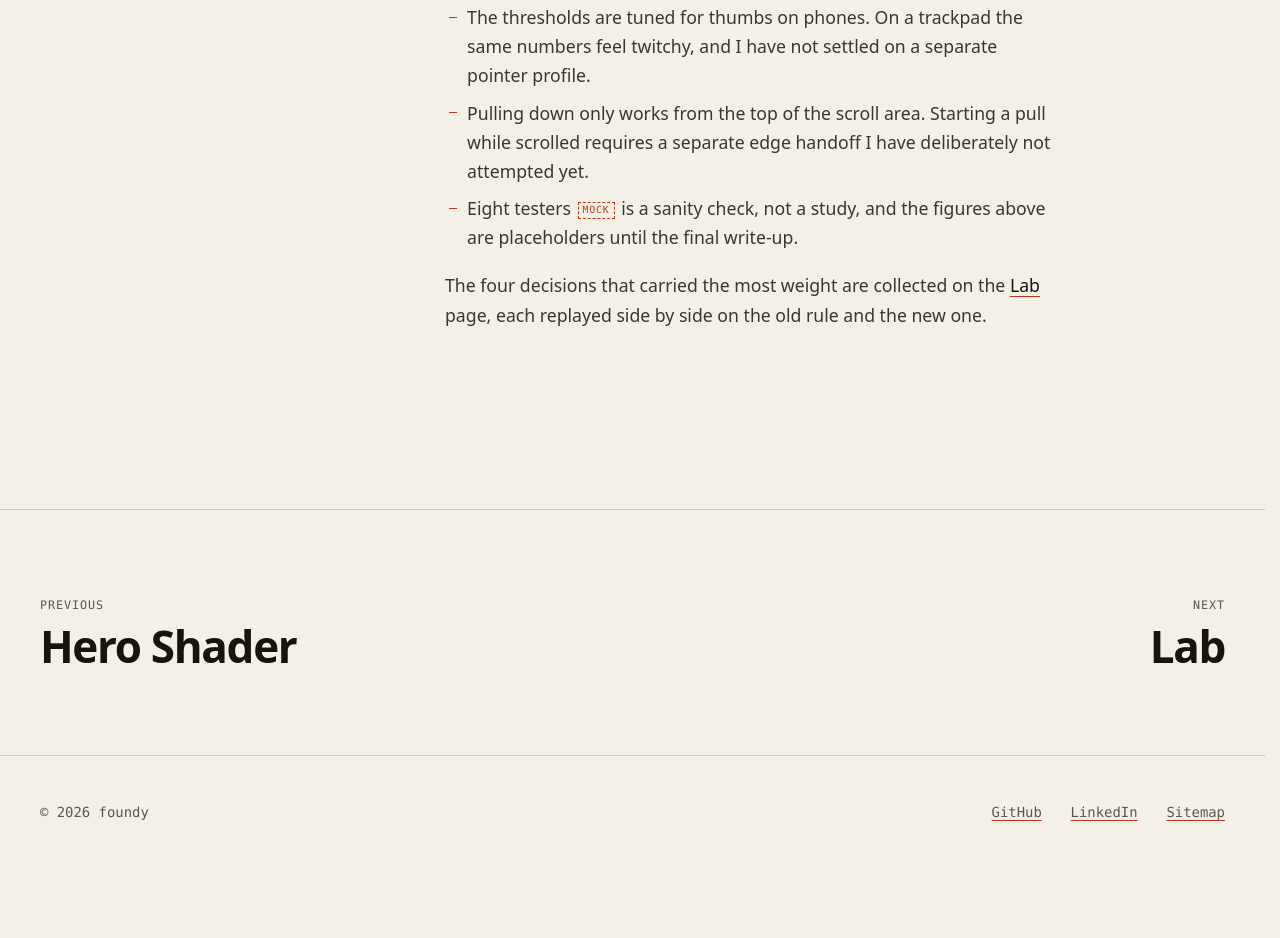
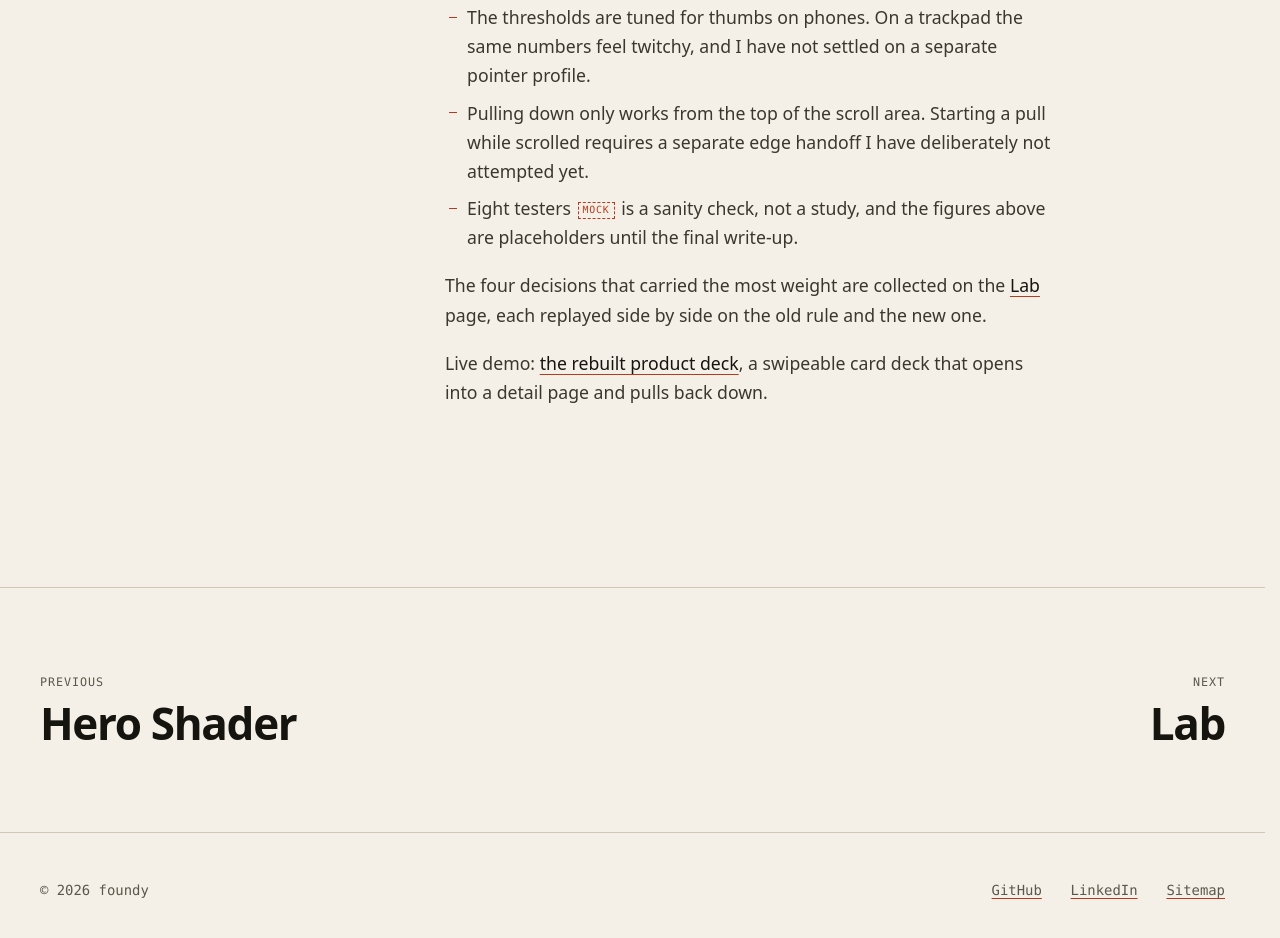
Before and after one commit to foundy/foundy.dev, an Astro site: page /work/card-study in a window 1280 px wide. Shown: the part 4115-5053 px from the top of the page. Before the commit the page ends 4981 px from the top, so only its background shows below. Built offline with nearby package versions, Linux system fonts and the light colour scheme; Astro itself is replaced by a stand-in of ours; a web font is replaced by a local one.

Commit message:
build: bonnet workspace, build into dist/bonnet, link from card study
Co-Authored-By: Claude Sonnet 5.5 <noreply@anthropic.com>
Claude-Session: https://claude.ai/code/session_012H18ST8crZtYarMLmF56No

```diff
--- a/src/content/work/card-study.md
+++ b/src/content/work/card-study.md
@@ -70,3 +70,5 @@ What it does not solve:
 - Eight testers <span class="mock-tag">mock</span> is a sanity check, not a study, and the figures above are placeholders until the final write-up.
 
 The four decisions that carried the most weight are collected on the [Lab](/lab) page, each replayed side by side on the old rule and the new one.
+
+Live demo: [the rebuilt product deck](/bonnet/), a swipeable card deck that opens into a detail page and pulls back down.
--- a/tsconfig.json
+++ b/tsconfig.json
@@ -1,5 +1,5 @@
 {
   "extends": "astro/tsconfigs/strict",
   "include": [".astro/types.d.ts", "**/*"],
-  "exclude": ["dist"]
+  "exclude": ["dist", "bonnet"]
 }
```
Also changed, not shown: package.json (+8 -4 lines), 1 other file.
